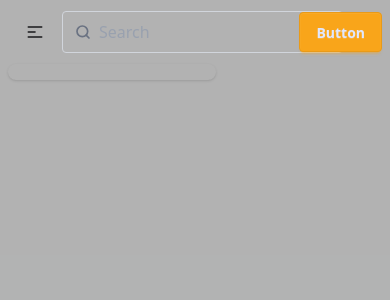
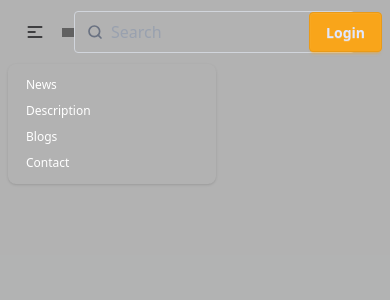
Before and after one commit to mahfuzarrahmanmunna/travels-web-app, a React (Vite) app: page / in a window 390 px wide. Both pictures are taken after a click on the button 35 px from the left and 32 px from the top of the page. Shown: the top 300 px of the page. Built offline with nearby package versions, Linux system fonts and the light colour scheme; grey boxes are pictures that could not be loaded.

Commit message:
added login section and worked at navbar

```diff
--- a/src/Components/Navbar/Navbar.jsx
+++ b/src/Components/Navbar/Navbar.jsx
@@ -1,5 +1,5 @@
 import React from 'react';
-import { NavLink } from 'react-router';
+import { Link, NavLink } from 'react-router';
 
 const Navbar = () => {
 
@@ -7,28 +7,28 @@ const Navbar = () => {
         <li>
             <NavLink
                 to="/news"
-                className={({ isActive }) => `font-medium text-white ${isActive ? 'text-indigo-600' : ''}`}>
+                className={({ isActive }) => `font-medium ${isActive ? 'text-primary' : 'text-white'}`}>
                 News
             </NavLink>
         </li>
         <li>
             <NavLink
                 to="/description"
-                className={({ isActive }) => `font-medium text-white ${isActive ? 'text-indigo-600' : ''}`}>
+                className={({ isActive }) => `font-medium ${isActive ? 'text-primary' : 'text-white'}`}>
                 Description
             </NavLink>
         </li>
         <li>
             <NavLink
                 to="/blogs"
-                className={({ isActive }) => `font-medium text-white ${isActive ? 'text-indigo-600' : ''}`}>
+                className={({ isActive }) => `font-medium ${isActive ? 'text-primary' : 'text-white'}`}>
                 Blogs
             </NavLink>
         </li>
         <li>
             <NavLink
                 to="/contact"
-                className={({ isActive }) => `font-medium text-white ${isActive ? 'text-indigo-600' : ''}`}>
+                className={({ isActive }) => `font-medium ${isActive ? 'text-primary' : 'text-white'}`}>
                 Contact
             </NavLink>
         </li>
@@ -44,11 +44,13 @@ const Navbar = () => {
                     <ul
                         tabIndex={0}
                         className="menu menu-sm dropdown-content  rounded-box z-1 mt-3 w-52 p-2 shadow">
-
+                        {
+                            links
+                        }
                     </ul>
                 </div>
                 <figure>
-                    <img src="https://i.ibb.co.com/hFnT4sNT/logo.png" className='invert w-32 h-1/4' alt="" />
+                    <img src="https://i.ibb.co.com/hFnT4sNT/logo.png" className='invert w-32 h-1/4 mr-3' alt="" />
                 </figure>
                 <div>
                     <label className="flex items-center gap-2 border border-gray-300 px-3 py-2 rounded">
@@ -81,7 +83,7 @@ const Navbar = () => {
                 </ul>
             </div>
             <div className="navbar-end">
-                <a className="btn btn-primary">Button</a>
+                <Link to='/auth/login' className='btn btn-primary lg:px-8'>Login</Link>
             </div>
         </div>
     );
--- /dev/null
+++ b/src/Page/Login/Login.jsx
@@ -0,0 +1,11 @@
+import React from 'react';
+
+const Login = () => {
+    return (
+        <div>
+
+        </div>
+    );
+};
+
+export default Login;
--- a/src/Routes/Routes.jsx
+++ b/src/Routes/Routes.jsx
@@ -4,6 +4,7 @@ import News from "../Components/News/News";
 import Description from "../Components/Description/Description";
 import Blogs from "../Components/Blogs/Blogs";
 import Contact from "../Components/Contact/Contact";
+import Login from "../Page/Login/Login";
 
 export const router = createBrowserRouter([
     {
@@ -27,5 +28,9 @@ export const router = createBrowserRouter([
                 Component: Contact
             },
         ]
+    },
+    {
+        path: 'auth/login',
+        Component: Login
     }
 ])
```
